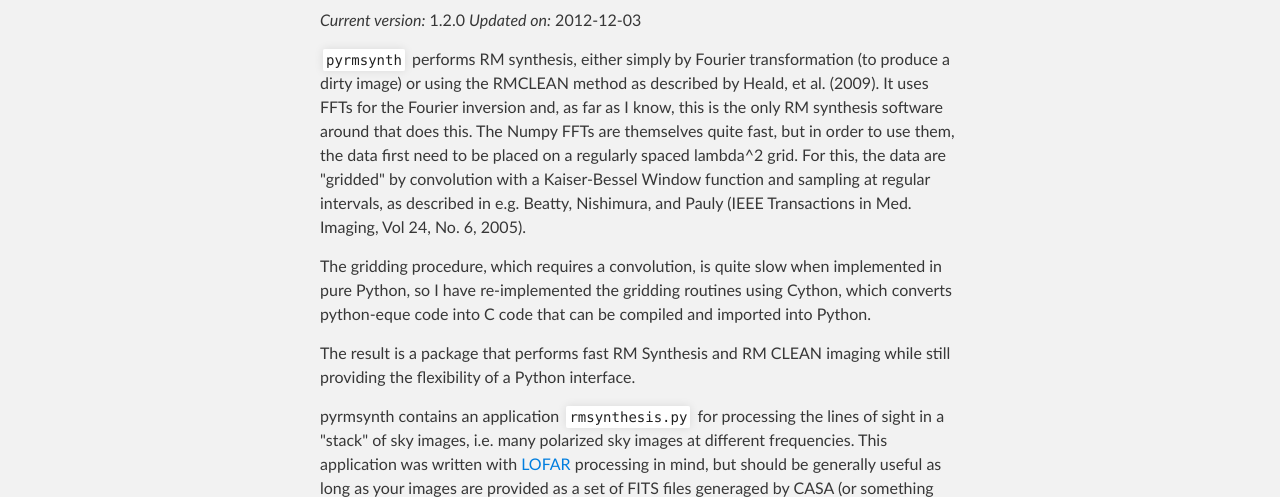
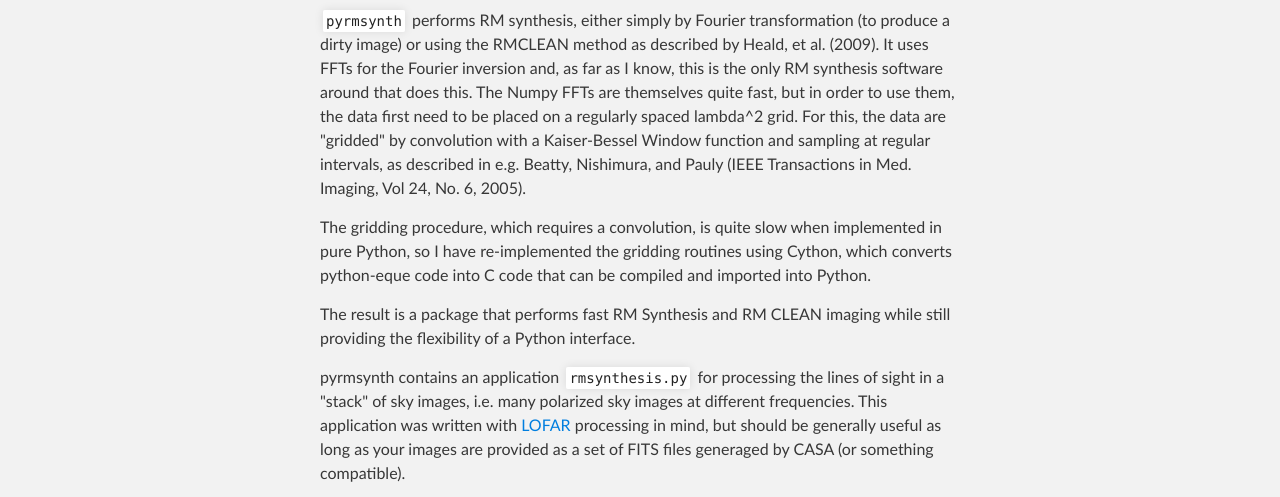
Before and after one commit to mrbell/pyrmsynth, a plain HTML site: page index.html in a window 1280 px wide. Shown: the part 288-785 px from the top of the page. Drawn offline with Linux system fonts and the light colour scheme.

Commit message:
Update index.html
Got rid of version information that would easily get out of sync.

```diff
--- a/index.html
+++ b/index.html
@@ -31,9 +31,6 @@
     <!-- MAIN CONTENT -->
     <div id="main_content_wrap" class="outer">
       <section id="main_content" class="inner">
-
-<p><em>Current version:</em> 1.2.0
-<em>Updated on:</em> 2012-12-03</p>
 
 <p><code>pyrmsynth</code> performs RM synthesis, either simply by Fourier transformation
 (to produce a dirty image) or using the RMCLEAN method as described by
```
